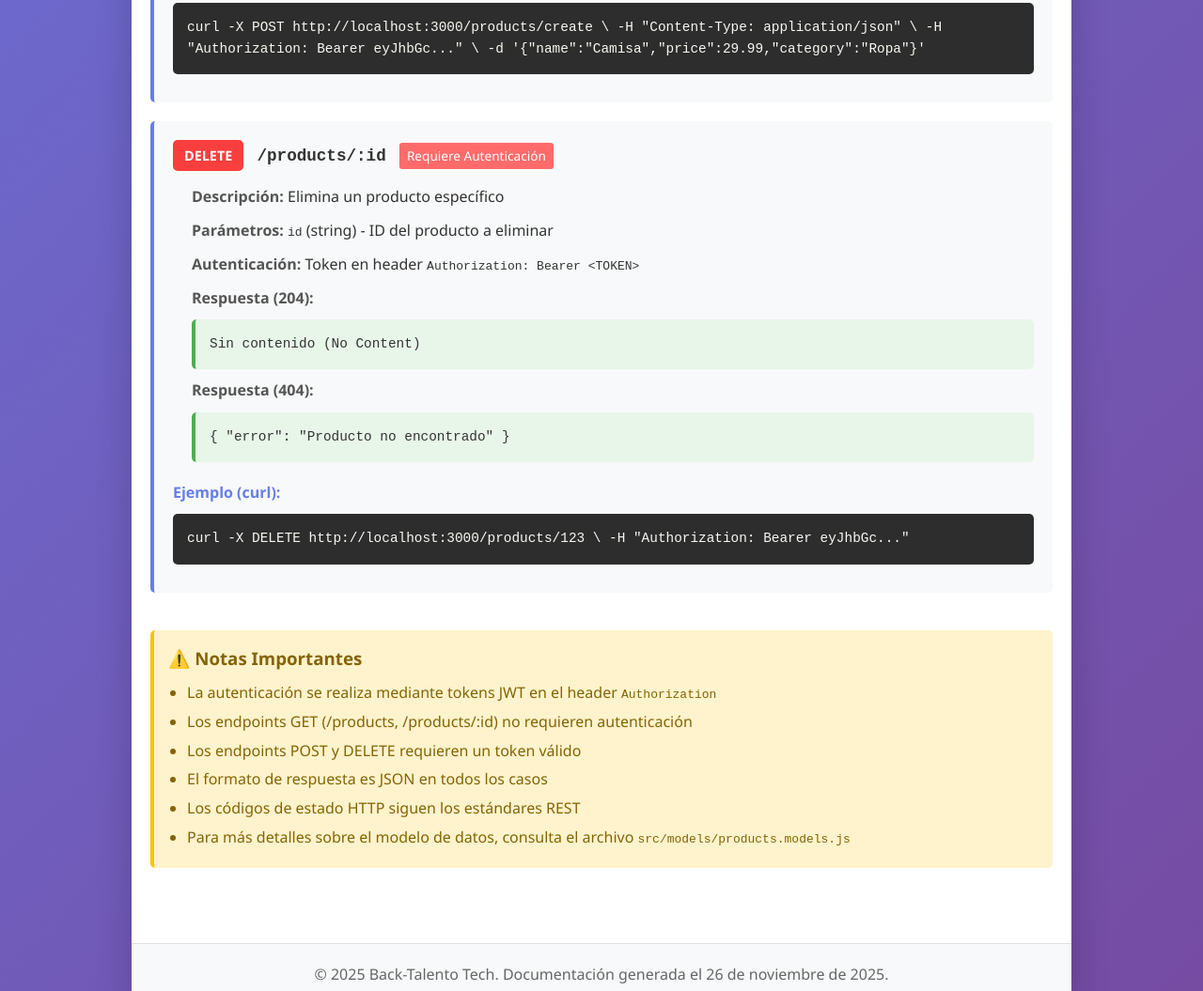
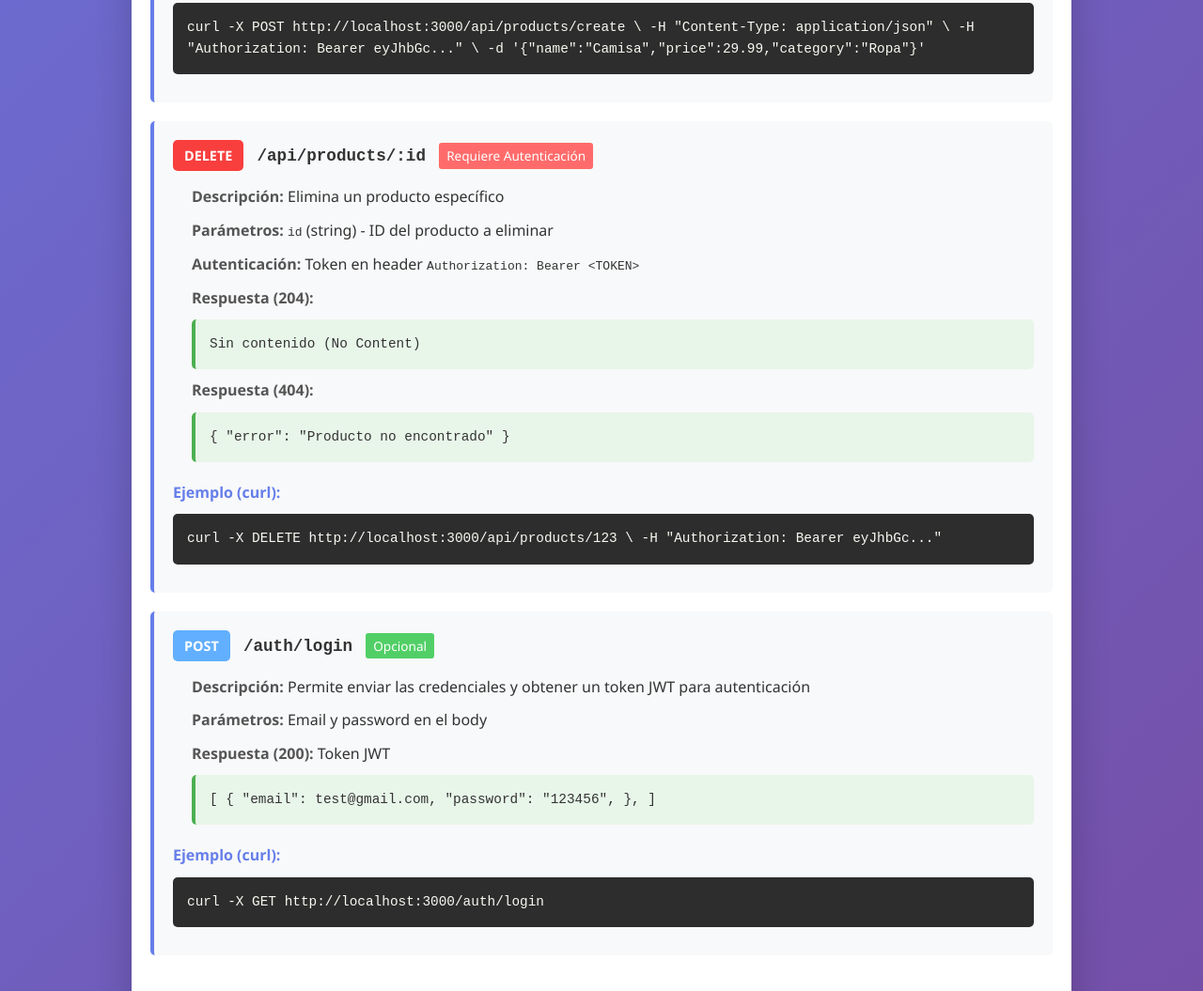
Before and after one commit to odv144/back-talento-tech, a website: page src/data/documentation.html in a window 1280 px wide. Shown: the part 1745-2800 px from the top of the page at 94% size. Drawn offline with Linux system fonts and the light colour scheme.

Commit message:
intentando corregir documentacion

```diff
--- a/src/data/documentation.html
+++ b/src/data/documentation.html
@@ -184,7 +184,7 @@
                 <div class="endpoint">
                     <div>
                         <span class="method get">GET</span>
-                        <span class="path">/products</span>
+                        <span class="path">/api/products</span>
                         <span class="auth-optional">Opcional</span>
                     </div>
                     <div class="details">
@@ -222,7 +222,7 @@
                 <div class="endpoint">
                     <div>
                         <span class="method get">GET</span>
-                        <span class="path">/products/:id</span>
+                        <span class="path">/api/products/:id</span>
                         <span class="auth-optional">Opcional</span>
                     </div>
                     <div class="details">
@@ -260,7 +260,7 @@
                 <div class="endpoint">
                     <div>
                         <span class="method post">POST</span>
-                        <span class="path">/products/create</span>
+                        <span class="path">/api/products/create</span>
                         <span class="auth-required">Requiere Autenticación</span>
                     </div>
                     <div class="details">
@@ -301,7 +301,7 @@
                             </div>
                         </div>
                         <div class="example-title">Ejemplo (curl):</div>
-                        <div class="code-block">curl -X POST http://localhost:3000/products/create \
+                        <div class="code-block">curl -X POST http://localhost:3000/api/products/create \
   -H "Content-Type: application/json" \
   -H "Authorization: Bearer eyJhbGc..." \
   -d '{"name":"Camisa","price":29.99,"category":"Ropa"}'</div>
@@ -312,7 +312,7 @@
                 <div class="endpoint">
                     <div>
                         <span class="method delete">DELETE</span>
-                        <span class="path">/products/:id</span>
+                        <span class="path">/api/products/:id</span>
                         <span class="auth-required">Requiere Autenticación</span>
                     </div>
                     <div class="details">
@@ -338,8 +338,39 @@
                             </div>
                         </div>
                         <div class="example-title">Ejemplo (curl):</div>
-                        <div class="code-block">curl -X DELETE http://localhost:3000/products/123 \
+                        <div class="code-block">curl -X DELETE http://localhost:3000/api/products/123 \
   -H "Authorization: Bearer eyJhbGc..."</div>
+                    </div>
+                </div>
+                <!-- Autentificacion -->
+                 <div class="endpoint">
+                    <div>
+                        <span class="method get">POST</span>
+                        <span class="path">/auth/login</span>
+                        <span class="auth-optional">Opcional</span>
+                    </div>
+                    <div class="details">
+                        <div class="detail-item">
+                            <span class="detail-label">Descripción:</span> Permite enviar las credenciales y obtener un token JWT para autenticación
+                        </div>
+                        <div class="detail-item">
+                            <span class="detail-label">Parámetros:</span> Email y password en el body
+                        </div>
+                        <div class="detail-item">
+                            <span class="detail-label">Respuesta (200):</span> Token JWT
+                            <div class="response">
+[
+  {
+    "email": test@gmail.com,
+    "password": "123456",
+
+  },
+
+]
+                            </div>
+                        </div>
+                        <div class="example-title">Ejemplo (curl):</div>
+                        <div class="code-block">curl -X GET http://localhost:3000/auth/login</div>
                     </div>
                 </div>
             </section>
@@ -350,7 +381,7 @@
                     <h3>⚠️ Notas Importantes</h3>
                     <ul>
                         <li>La autenticación se realiza mediante tokens JWT en el header <code>Authorization</code></li>
-                        <li>Los endpoints GET (/products, /products/:id) no requieren autenticación</li>
+                        <li>Los endpoints GET (/api/products, /api/products/:id) no requieren autenticación</li>
                         <li>Los endpoints POST y DELETE requieren un token válido</li>
                         <li>El formato de respuesta es JSON en todos los casos</li>
                         <li>Los códigos de estado HTTP siguen los estándares REST</li>
```
Also changed, not shown: data.js (deleted, +0 -22 lines).
